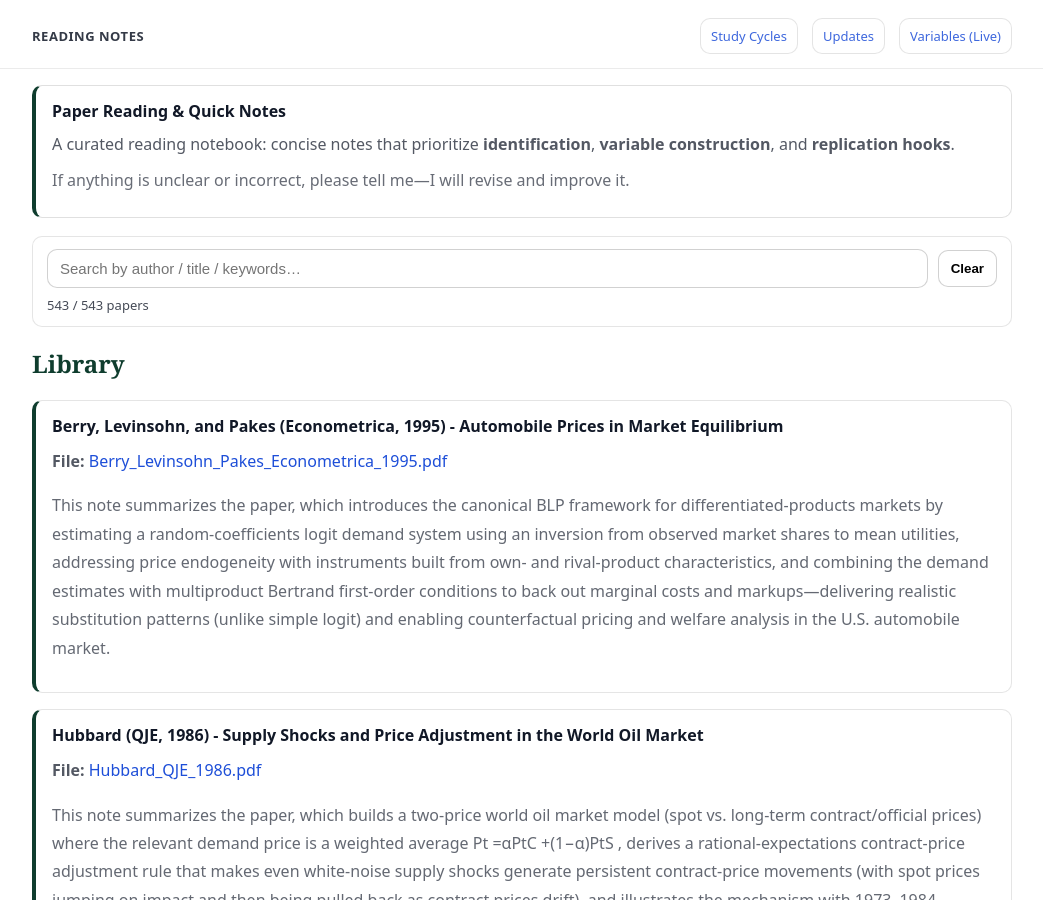
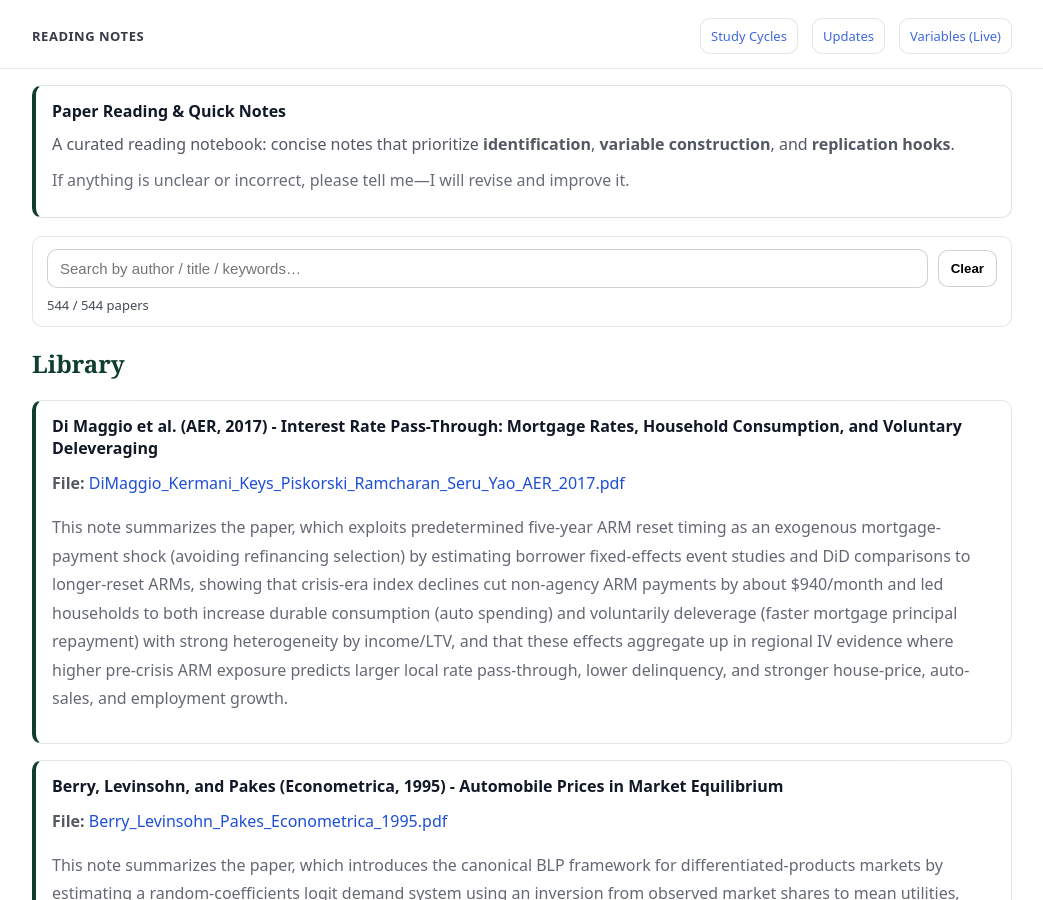
Before and after one commit to yaxinzn/study-archive, a Jekyll site: the page built from reading/index.md, in a window 1280 px wide and 900 px high. Shown: the whole window, without its empty margins (118-1161 px from the left). Built offline with Jekyll 4.4.1, drawn with Linux system fonts in a browser that asks for light colours.

Commit message:
Reading: add/update DiMaggio_Kermani_Keys_Piskorski_Ramcharan_Seru_Yao_AER_2017.pdf

```diff
--- a/_data/reading.yml
+++ b/_data/reading.yml
@@ -1,3 +1,7 @@
+- title: "Di Maggio et al. (AER, 2017) - Interest Rate Pass-Through: Mortgage Rates, Household Consumption, and Voluntary Deleveraging"
+  file: "DiMaggio_Kermani_Keys_Piskorski_Ramcharan_Seru_Yao_AER_2017.pdf"
+  desc: "This note summarizes the paper, which exploits predetermined five-year ARM reset timing as an exogenous mortgage-payment shock (avoiding refinancing selection) by estimating borrower fixed-effects event studies and DiD comparisons to longer-reset ARMs, showing that crisis-era index declines cut non-agency ARM payments by about $940/month and led households to both increase durable consumption (auto spending) and voluntarily deleverage (faster mortgage principal repayment) with strong heterogeneity by income/LTV, and that these effects aggregate up in regional IV evidence where higher pre-crisis ARM exposure predicts larger local rate pass-through, lower delinquency, and stronger house-price, auto-sales, and employment growth."
+
 - title: "Berry, Levinsohn, and Pakes (Econometrica, 1995) - Automobile Prices in Market Equilibrium"
   file: "Berry_Levinsohn_Pakes_Econometrica_1995.pdf"
   desc: "This note summarizes the paper, which introduces the canonical BLP framework for differentiated-products markets by estimating a random-coefficients logit demand system using an inversion from observed market shares to mean utilities, addressing price endogeneity with instruments built from own- and rival-product characteristics, and combining the demand estimates with multiproduct Bertrand first-order conditions to back out marginal costs and markups—delivering realistic substitution patterns (unlike simple logit) and enabling counterfactual pricing and welfare analysis in the U.S. automobile market."
```
Also changed, not shown: 1 other file.
